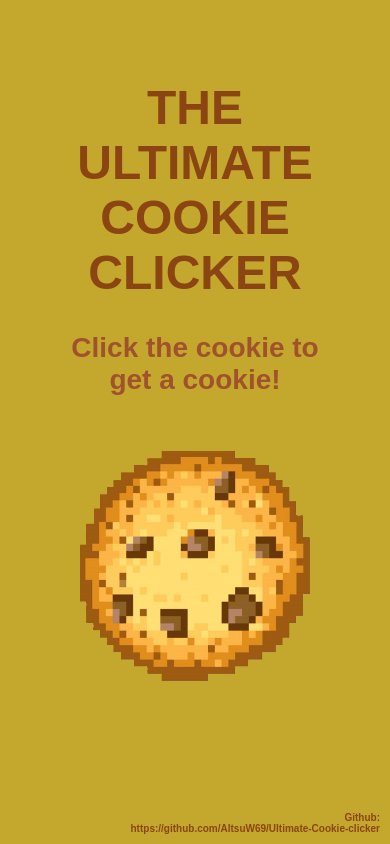
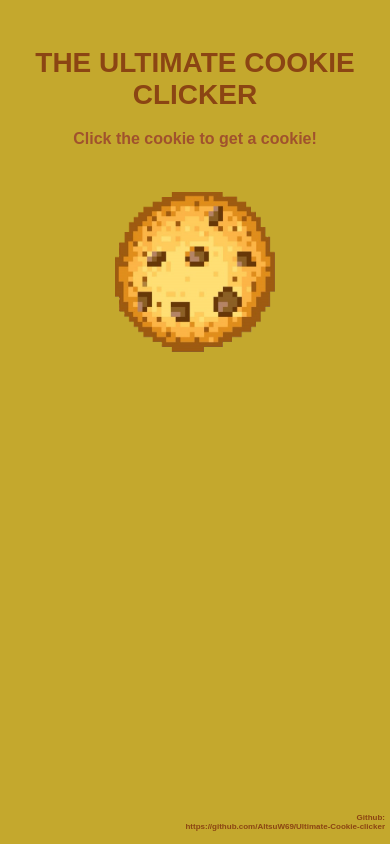
Before and after one commit to AltsuW69/Ultimate-Cookie-clicker, a website: page index.html in a window 390 px wide. Drawn offline with Linux system fonts and the light colour scheme.

Commit message:
mobile interface made better

```diff
--- a/index.html
+++ b/index.html
@@ -12,6 +12,7 @@
       text-align: center;
       background-color: #c4a82d;
       padding: 40px;
+      overflow: hidden;
     }
 
     h1 {
@@ -85,6 +86,41 @@
       margin-top: 20px;
       font-weight: bold;
     }
+
+    @media (max-width: 600px) {
+    h1 {
+      font-size: 28px;
+    }
+
+    h2 {
+      font-size: 16px;
+    }
+
+    #send img {
+      width: 160px;
+      height: 160px;
+    }
+
+    #cookies {
+      font-size: 20px;
+    }
+
+    .flying-cookie {
+      width: 25px;
+      height: 25px;
+    }
+
+    h3 {
+      font-size: 8px;
+      right: 5px;
+      bottom: 5px;
+    }
+
+    body {
+      padding: 20px;
+  }
+}
+
   </style>
 </head>
 
```
